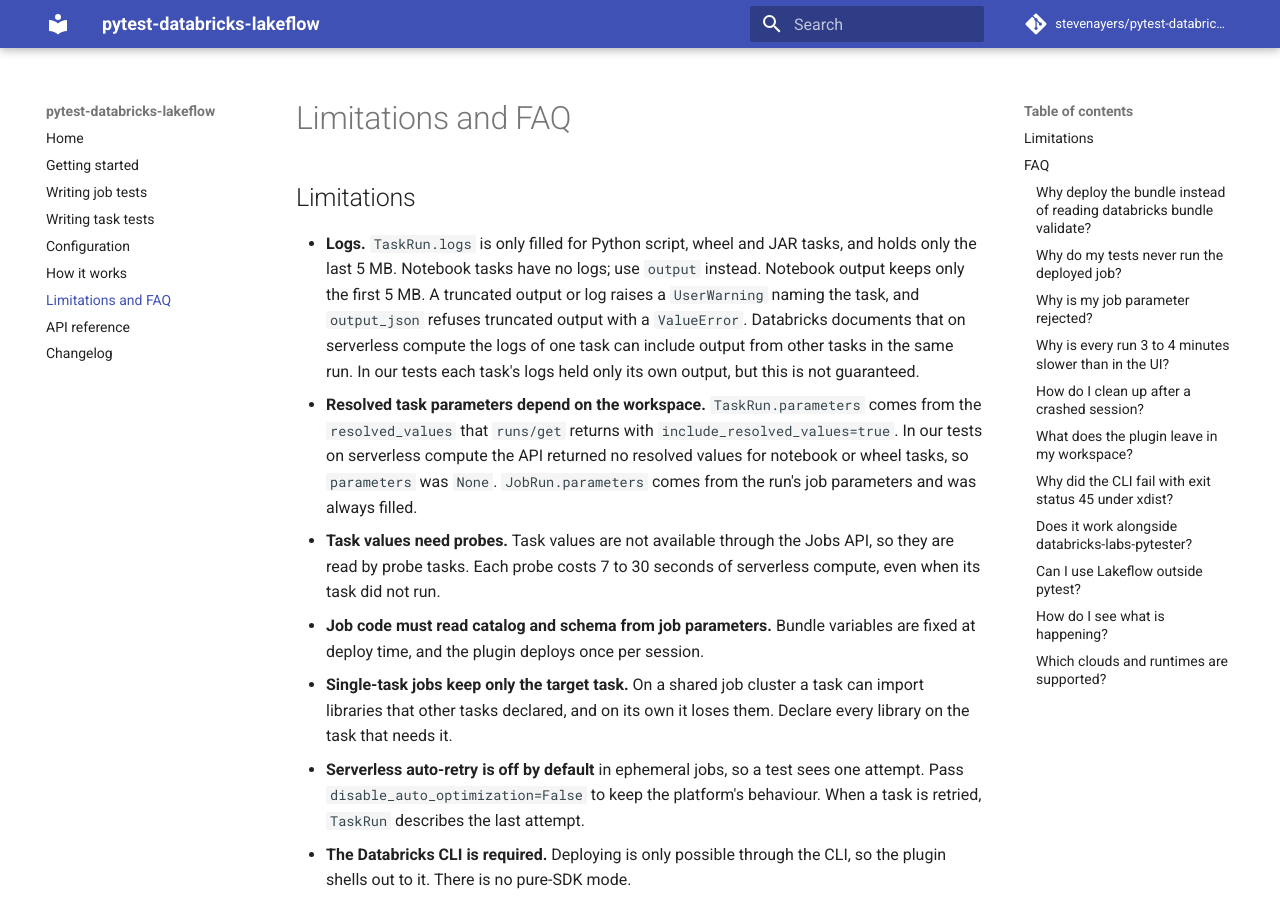
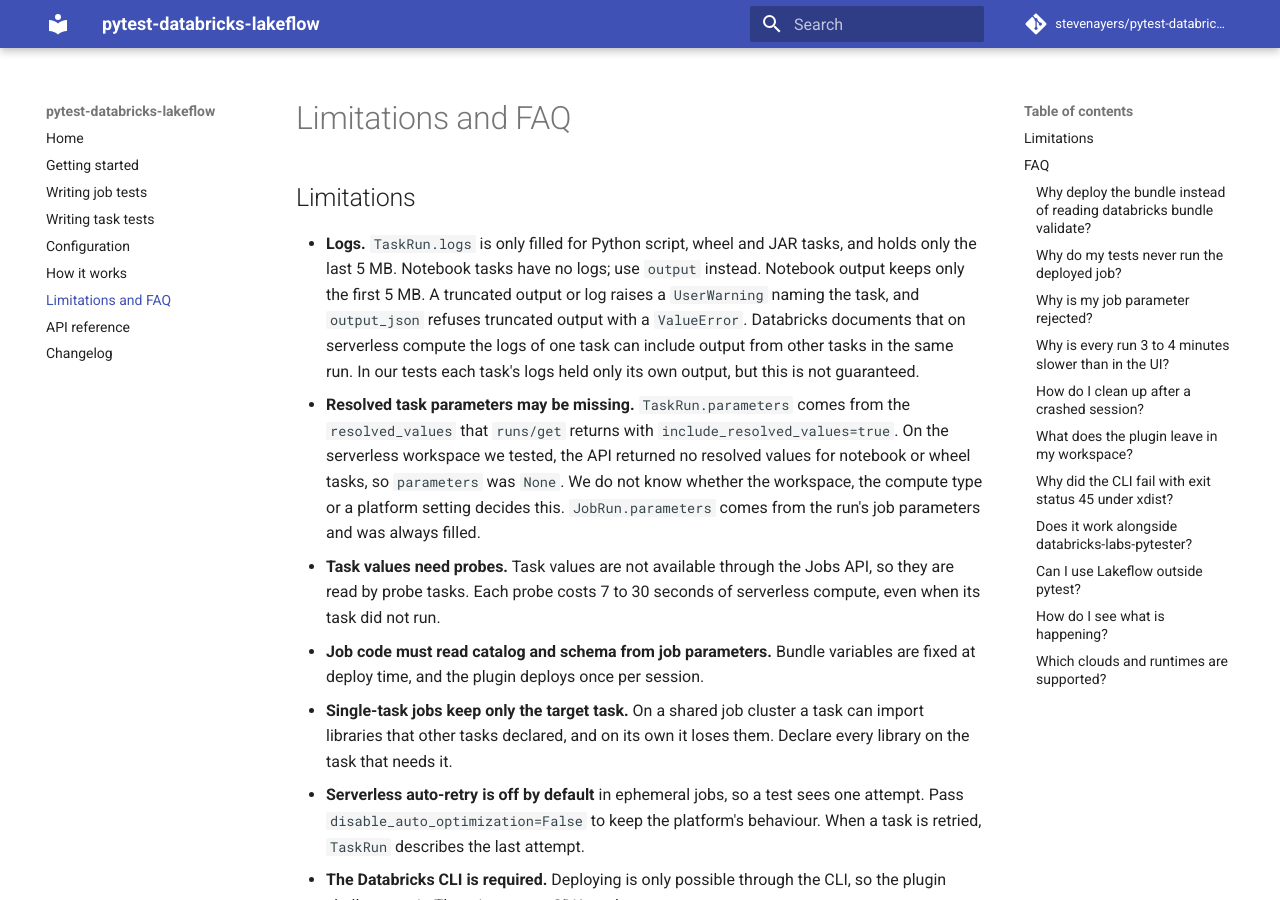
Before and after one commit to stevenayers/pytest-databricks-lakeflow, an MkDocs documentation site: the page built from docs/limitations.md, in a window 1280 px wide and 900 px high. Built offline with MkDocs 1.6.1 and Material for MkDocs 9.7.7, drawn with Linux system fonts in a browser that asks for light colours; comment, search, counter and statistics services are not loaded.

Commit message:
test: warn when resolved task parameters are missing and soften the docs
Co-Authored-By: Claude Opus 5.5 <noreply@anthropic.com>
Claude-Session: https://claude.ai/code/session_01WvrVfruePK1ajHBMUY2MKH

```diff
--- a/docs/limitations.md
+++ b/docs/limitations.md
@@ -3,7 +3,7 @@
 ## Limitations
 
 - **Logs.** `TaskRun.logs` is only filled for Python script, wheel and JAR tasks, and holds only the last 5 MB. Notebook tasks have no logs; use `output` instead. Notebook output keeps only the first 5 MB. A truncated output or log raises a `UserWarning` naming the task, and `output_json` refuses truncated output with a `ValueError`. Databricks documents that on serverless compute the logs of one task can include output from other tasks in the same run. In our tests each task's logs held only its own output, but this is not guaranteed.
-- **Resolved task parameters depend on the workspace.** `TaskRun.parameters` comes from the `resolved_values` that `runs/get` returns with `include_resolved_values=true`. In our tests on serverless compute the API returned no resolved values for notebook or wheel tasks, so `parameters` was `None`. `JobRun.parameters` comes from the run's job parameters and was always filled.
+- **Resolved task parameters may be missing.** `TaskRun.parameters` comes from the `resolved_values` that `runs/get` returns with `include_resolved_values=true`. On the serverless workspace we tested, the API returned no resolved values for notebook or wheel tasks, so `parameters` was `None`. We do not know whether the workspace, the compute type or a platform setting decides this. `JobRun.parameters` comes from the run's job parameters and was always filled.
 - **Task values need probes.** Task values are not available through the Jobs API, so they are read by probe tasks. Each probe costs 7 to 30 seconds of serverless compute, even when its task did not run.
 - **Job code must read catalog and schema from job parameters.** Bundle variables are fixed at deploy time, and the plugin deploys once per session.
 - **Single-task jobs keep only the target task.** On a shared job cluster a task can import libraries that other tasks declared, and on its own it loses them. Declare every library on the task that needs it.
```
Also changed, not shown: SKILL.md (+1 -1 lines), docs/task-tests.md (+1 -1 lines), 1 other file.
